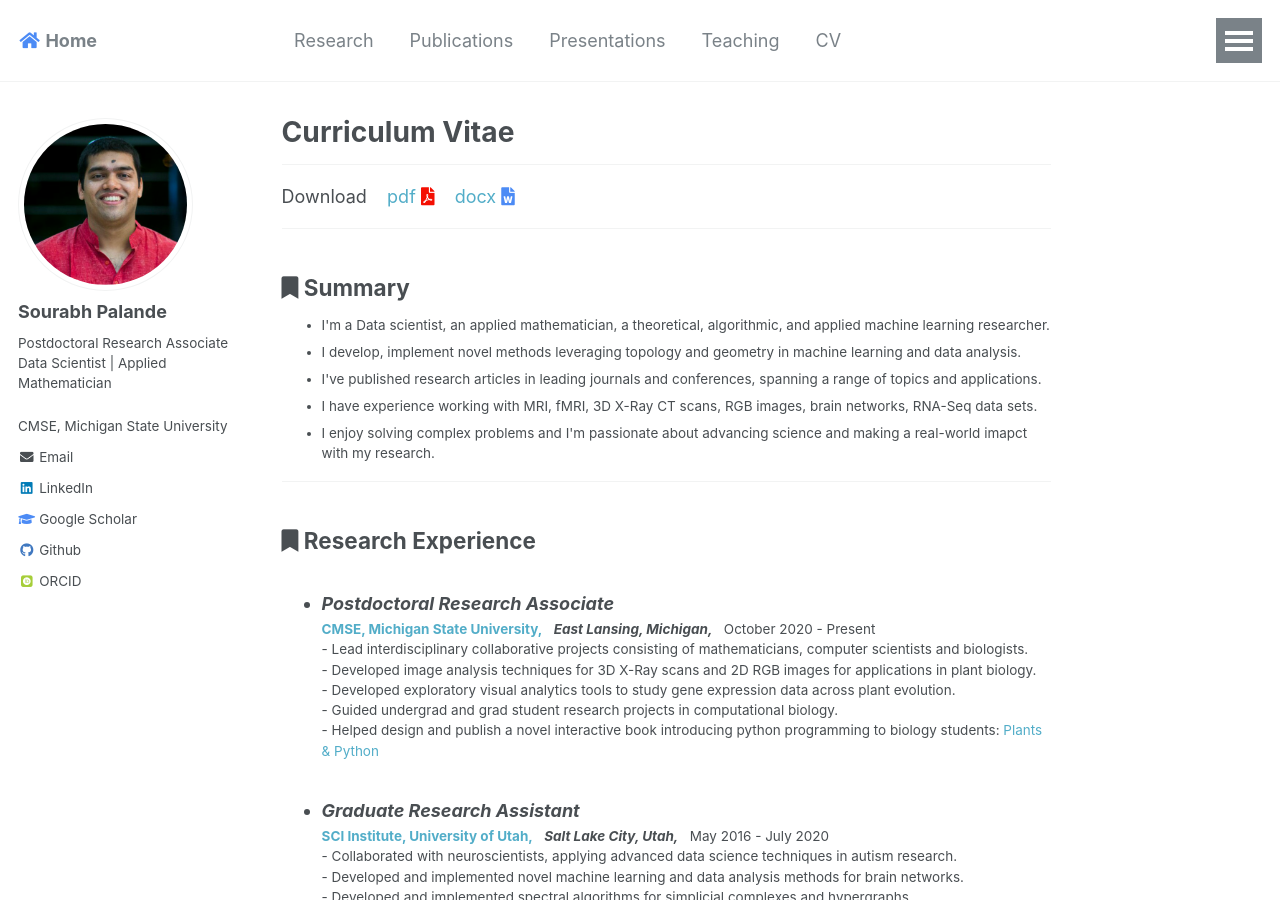
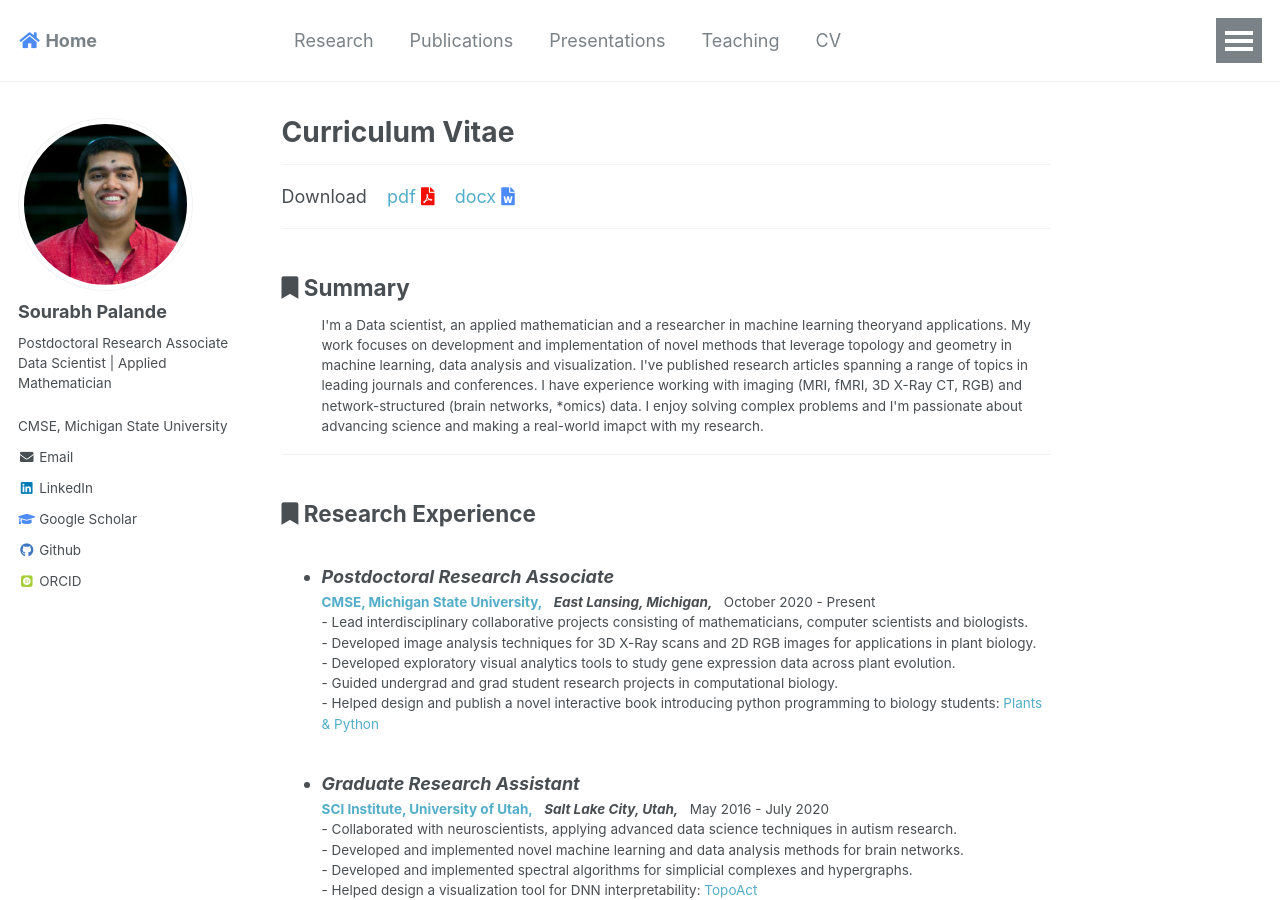
Before and after one commit to sourabhpalande/sourabhpalande.github.io, a Jekyll site: the page built from _pages/cv.html, in a window 1280 px wide and 900 px high. Built offline with Jekyll 4.4.1, drawn with Linux system fonts in a browser that asks for light colours; some web fonts are replaced.

```diff
--- a/_pages/cv.html
+++ b/_pages/cv.html
@@ -25,7 +25,7 @@ author_profile: true
       <h2><i class="fas fa-bookmark"></i> Summary </h2>
       <div class="archive__item-excerpt-cv" itemprop="description">
         <ul>
-          <li>
+          <!-- <li>
             I'm a Data scientist, an applied mathematician, a theoretical, algorithmic, and applied machine learning researcher.
           </li>
           <li>
@@ -39,7 +39,8 @@ author_profile: true
           </li>
           <li>
             I enjoy solving complex problems and I'm passionate about advancing science and making a real-world imapct with my research.
-          </li>
+          </li> -->
+            I'm a Data scientist, an applied mathematician and a researcher in machine learning theoryand applications. My work focuses on development and implementation of novel methods that leverage topology and geometry in machine learning, data analysis and visualization. I've published research articles spanning a range of topics in leading journals and conferences. I have experience working with imaging (MRI, fMRI, 3D X-Ray CT, RGB) and network-structured (brain networks, *omics) data. I enjoy solving complex problems and I'm passionate about advancing science and making a real-world imapct with my research.
         </ul>
       </div>
     </div>
```
Also changed, not shown: _talks/2016-05-20-WongPalandeWang-KPLs-Poster.md (+1 -1 lines), 1 other file.
